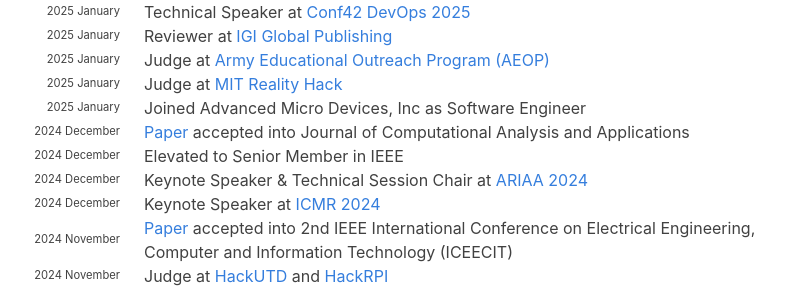
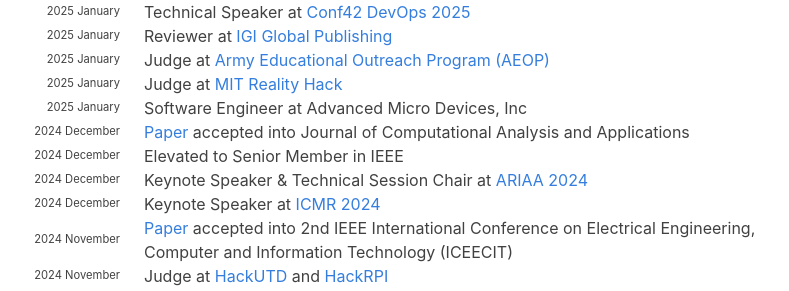
Before and after one commit to hariharanragothaman/hariharanragothaman.github.io, a Jekyll site: the page built from index.md, in a window 1280 px wide and 900 px high, scrolled down 1036 px. Shown: the part 162-453 px from the top of the window, without its empty margins (188-977 px from the left). Built offline with Jekyll 4.4.1, drawn with Linux system fonts in a browser that asks for light colours; nearby versions of some CDN libraries; some web fonts are replaced.

Commit message:
Polishes and Updates

```diff
--- a/_data/news.yaml
+++ b/_data/news.yaml
@@ -70,7 +70,7 @@
 
 - year: 2025
   year-extra: January
-  description: Joined Advanced Micro Devices, Inc as Software Engineer
+  description: Software Engineer at Advanced Micro Devices, Inc
 
 #-------------------------------------------- 2025 --------------------------------------------------------------------
 
```
